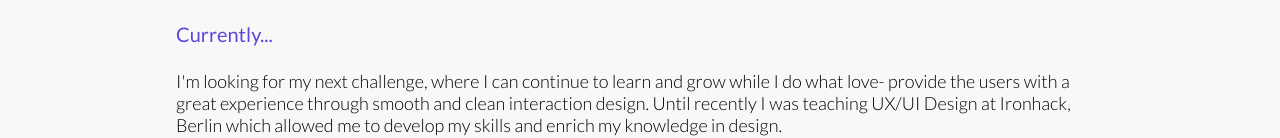
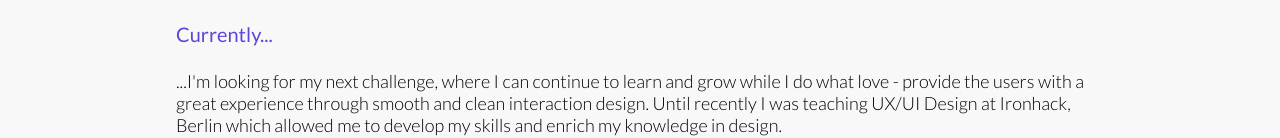
Before and after one commit to ronyrom90/my-website, a plain HTML site: page about-me.html in a window 1280 px wide. Shown: the part 666-804 px from the top of the page. Drawn offline with nearby package versions, Linux system fonts and the light colour scheme; a web font is replaced by a local one.

Commit message:
about update

```diff
--- a/about-me.html
+++ b/about-me.html
@@ -67,11 +67,11 @@
             Currently...
           </h3>
           <h4>
-            I'm looking for my next challenge, where I can continue to learn and
-            grow while I do what love- provide the users with a great experience
-            through smooth and clean interaction design. Until recently I was
-            teaching UX/UI Design at Ironhack, Berlin which allowed me to
-            develop my skills and enrich my knowledge in design.
+            ...I'm looking for my next challenge, where I can continue to learn
+            and grow while I do what love - provide the users with a great
+            experience through smooth and clean interaction design. Until
+            recently I was teaching UX/UI Design at Ironhack, Berlin which
+            allowed me to develop my skills and enrich my knowledge in design.
           </h4>
           <br />
           <h3>
```
